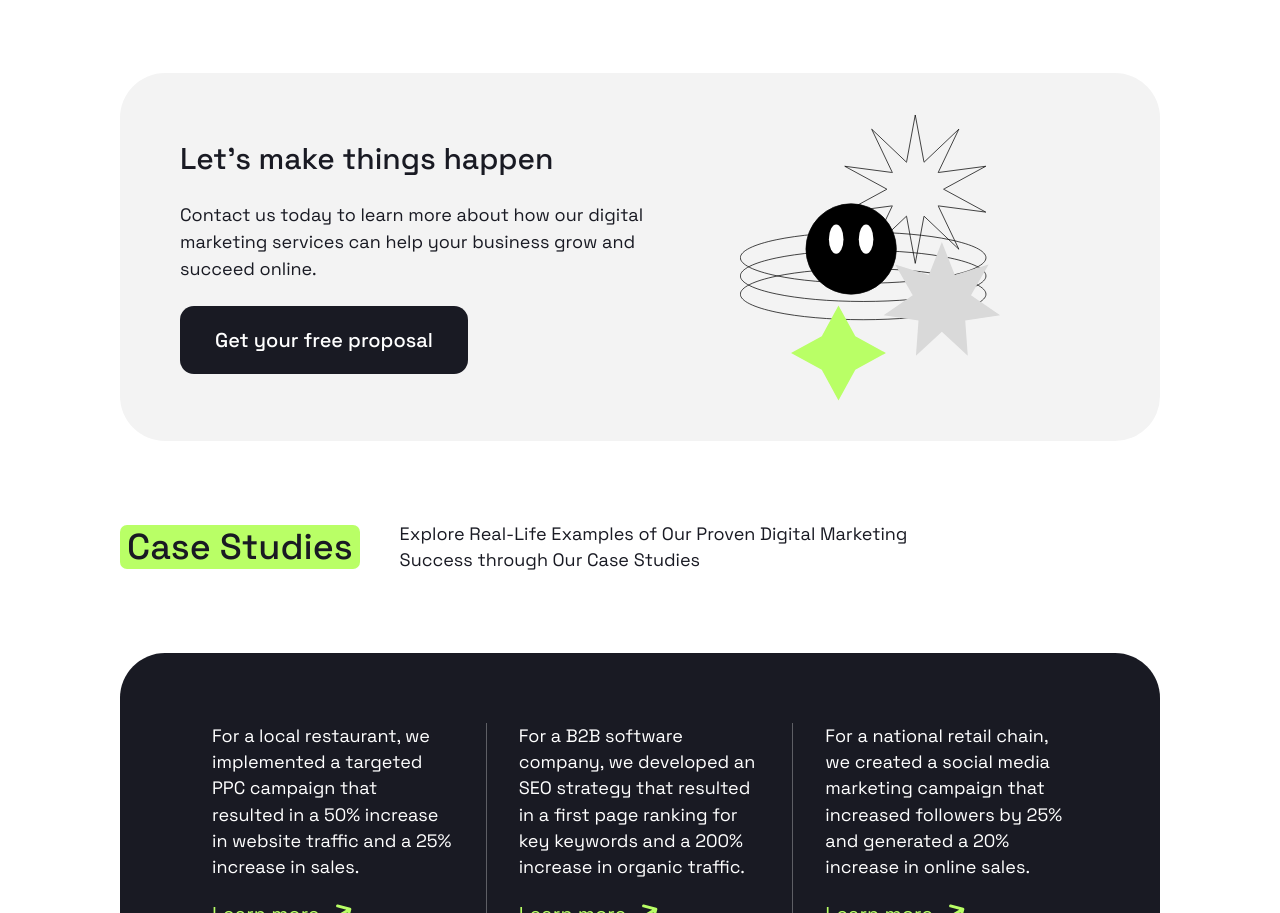
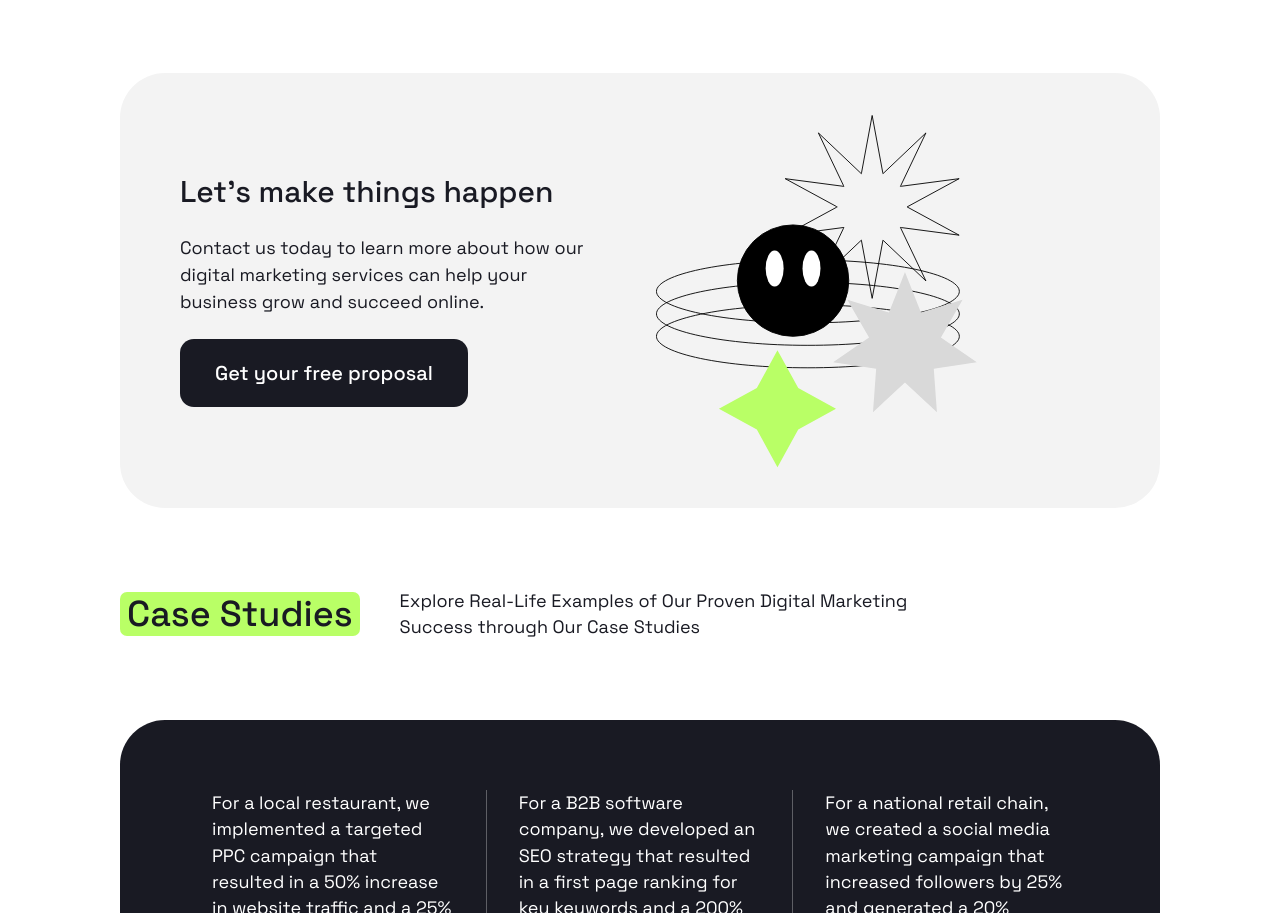
Before and after one commit to GabrielRaiolR/Gabriel-Desafio-Asimov, a React (Vite) app in the folder part-01/: page / in a window 1280 px wide. Shown: the part 2099-3012 px from the top of the page. Built offline with nearby package versions, Linux system fonts and the light colour scheme.

Commit message:
fix(footer): enhance responsiveness and adjust padding for better usability

```diff
--- a/part-01/src/App.jsx
+++ b/part-01/src/App.jsx
@@ -314,8 +314,8 @@ function App() {
         </section>
 
         <section className="animate-section mb-10 rounded-[45px] bg-[#F3F3F3] px-8 py-10 md:mb-20 md:px-[60px] md:py-[40px]">
-          <div className="grid items-center gap-6 md:grid-cols-[1fr_auto]">
-            <div>
+          <div className="grid items-center gap-8 md:grid-cols-[1fr_auto] md:gap-x-10 md:gap-y-0 lg:gap-x-14">
+            <div className="min-w-0">
               <h3 className="mb-6 text-3xl font-medium md:text-[30px]">
                 Let&apos;s make things happen
               </h3>
@@ -327,11 +327,15 @@ function App() {
                 Get your free proposal
               </button>
             </div>
-            <img
-              src="/assets/CTO-Ilustration.svg"
-              alt=""
-              className="mx-auto hidden w-[360px] md:block"
-            />
+            <div className="hidden shrink-0 md:block md:self-center">
+              <img
+                src="/assets/CTO-Ilustration.svg"
+                alt=""
+                width={494}
+                height={395}
+                className="block h-[335px] w-[418px] max-w-none lg:h-[355px] lg:w-[444px]"
+              />
+            </div>
           </div>
         </section>
 
```
